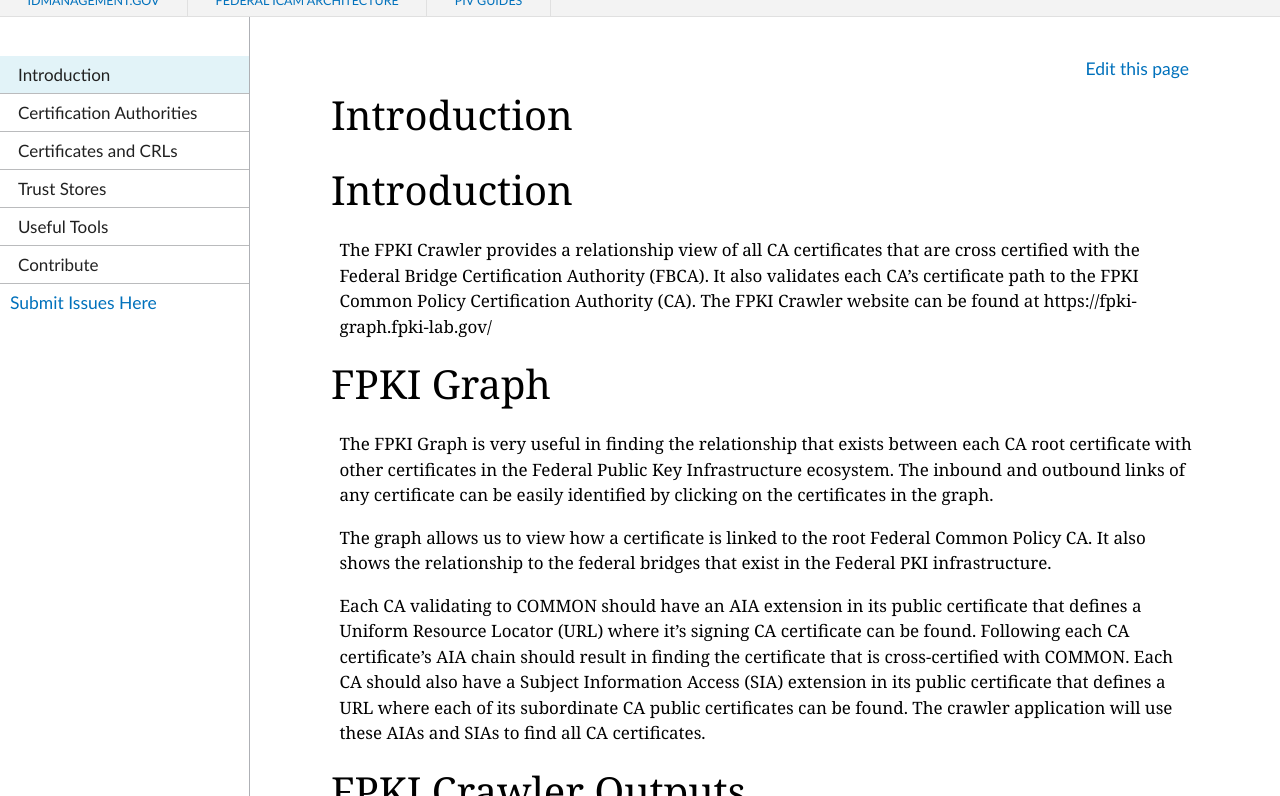
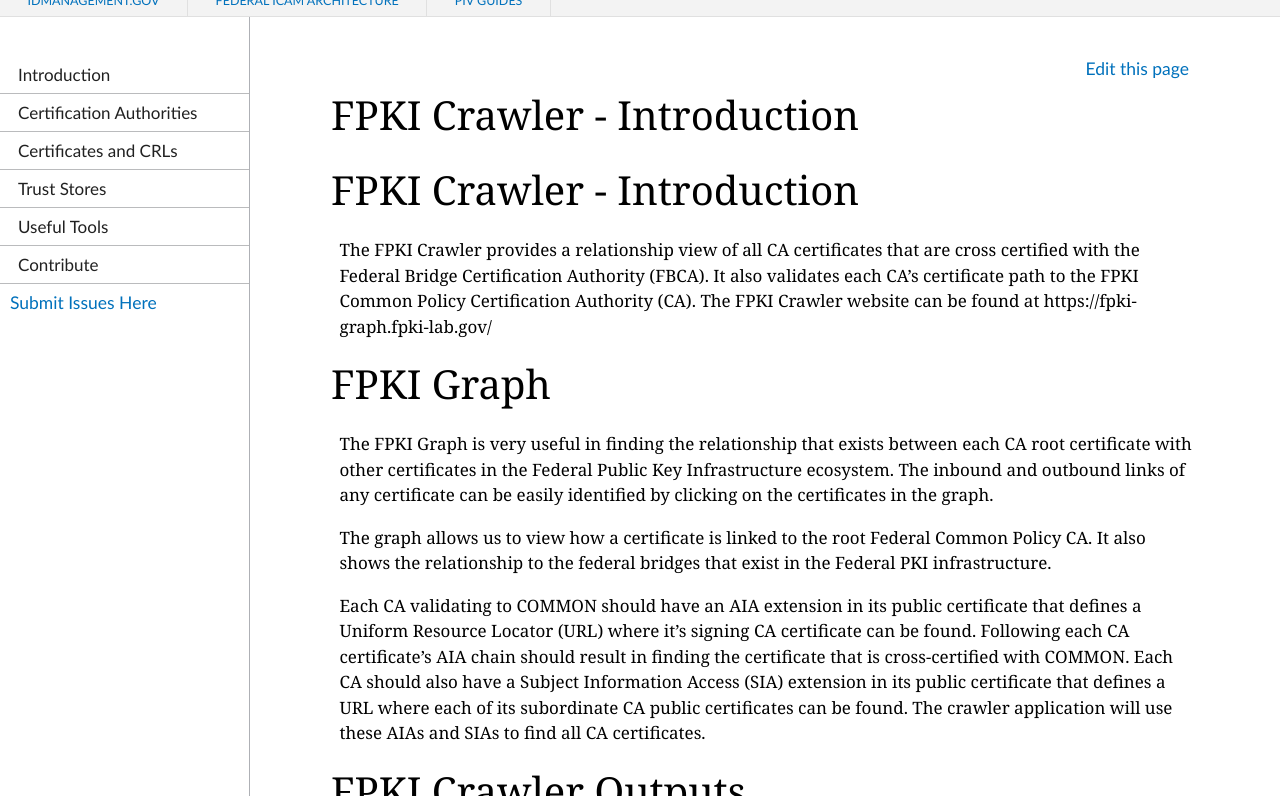
Before and after one commit to GSA/fpki-guides, a Jekyll site: the page built from pages/fpki_crawler_howto.md, in a window 1280 px wide and 900 px high, cut to the strip 104-900 px from the top of the window. Built offline with Jekyll 4.4.1, drawn with Linux system fonts in a browser that asks for light colours; nearby versions of some CDN libraries; our own code applies the rules of GitHub Pages for plain Markdown files.

Commit message:
Update fpki_crawler_howto.md

```diff
--- a/pages/fpki_crawler_howto.md
+++ b/pages/fpki_crawler_howto.md
@@ -1,4 +1,4 @@
-# Introduction
+# FPKI Crawler - Introduction
 The FPKI Crawler provides a relationship view of all CA certificates that are cross certified with the Federal Bridge Certification Authority (FBCA). It also validates each CA’s certificate path to the FPKI Common Policy Certification Authority (CA).
 The FPKI Crawler website can be found at https://fpki-graph.fpki-lab.gov/
 
```
